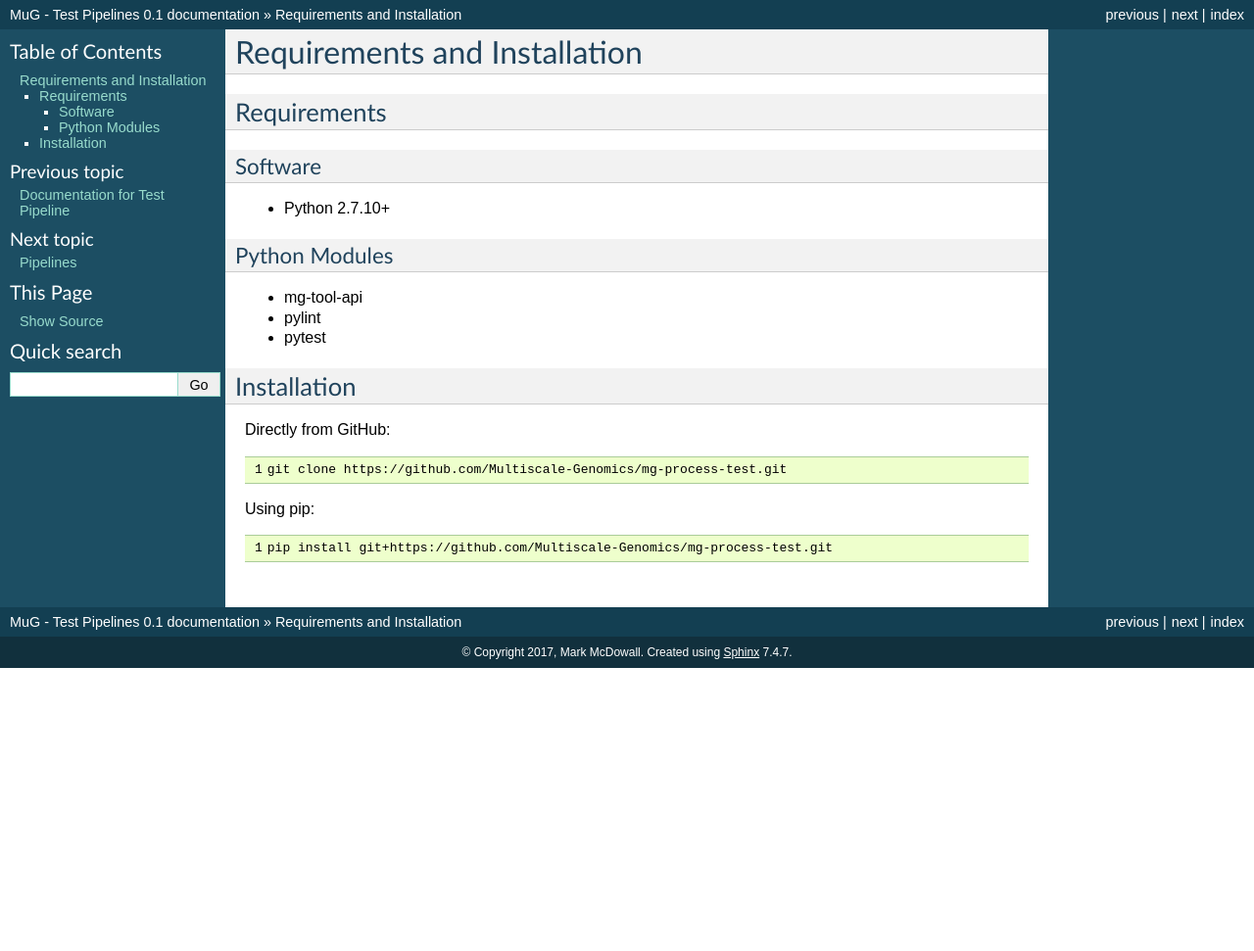
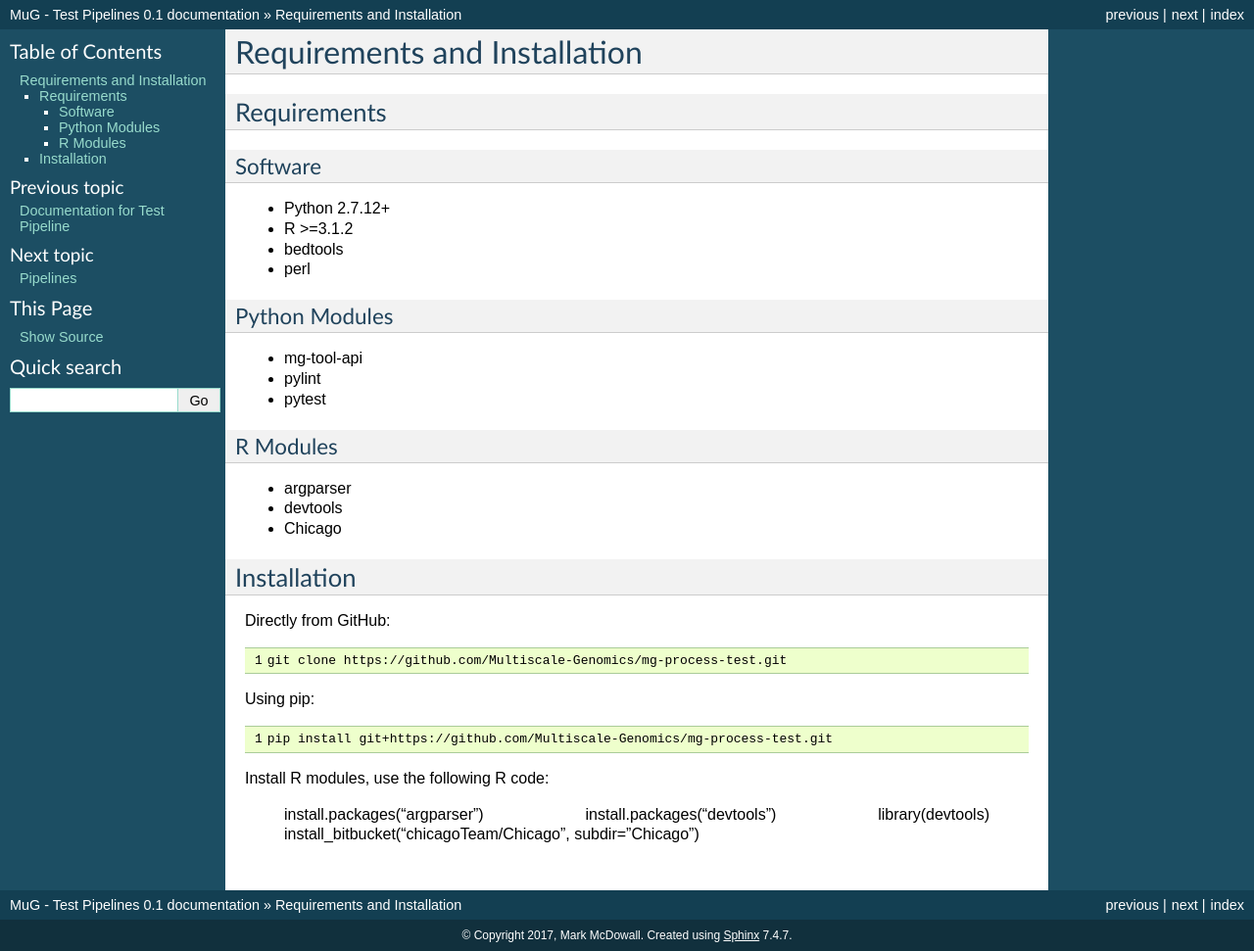
Before and after one commit to Multiscale-Genomics/pyCHiC, a Sphinx documentation site: the page built from docs/install.rst, in a window 1280 px wide. Shown: the whole page at 98% size. Built offline with Sphinx 7.4.7, drawn with Linux system fonts in a browser that asks for light colours; before the commit the page ends 900 px from its top, so only the background shows below that.

Commit message:
change path from tests, add README.md and install.rst for installation

```diff
--- a/docs/install.rst
+++ b/docs/install.rst
@@ -22,7 +22,11 @@ Requirements
 Software
 ^^^^^^^^
 
-- Python 2.7.10+
+- Python 2.7.12+
+- R >=3.1.2
+- bedtools
+- perl
+
 
 Python Modules
 ^^^^^^^^^^^^^^
@@ -30,6 +34,14 @@ Python Modules
 - mg-tool-api
 - pylint
 - pytest
+
+R Modules
+^^^^^^^^^
+- argparser
+- devtools
+- Chicago
+
+
 
 Installation
 ------------
@@ -46,3 +58,10 @@ Using pip:
    :linenos:
 
    pip install git+https://github.com/Multiscale-Genomics/mg-process-test.git
+
+Install R modules, use the following R code:
+
+  install.packages("argparser")
+  install.packages("devtools")
+  library(devtools)
+  install_bitbucket("chicagoTeam/Chicago", subdir="Chicago")
```
Also changed, not shown: README.md (+16 -0 lines), 8 other files.
